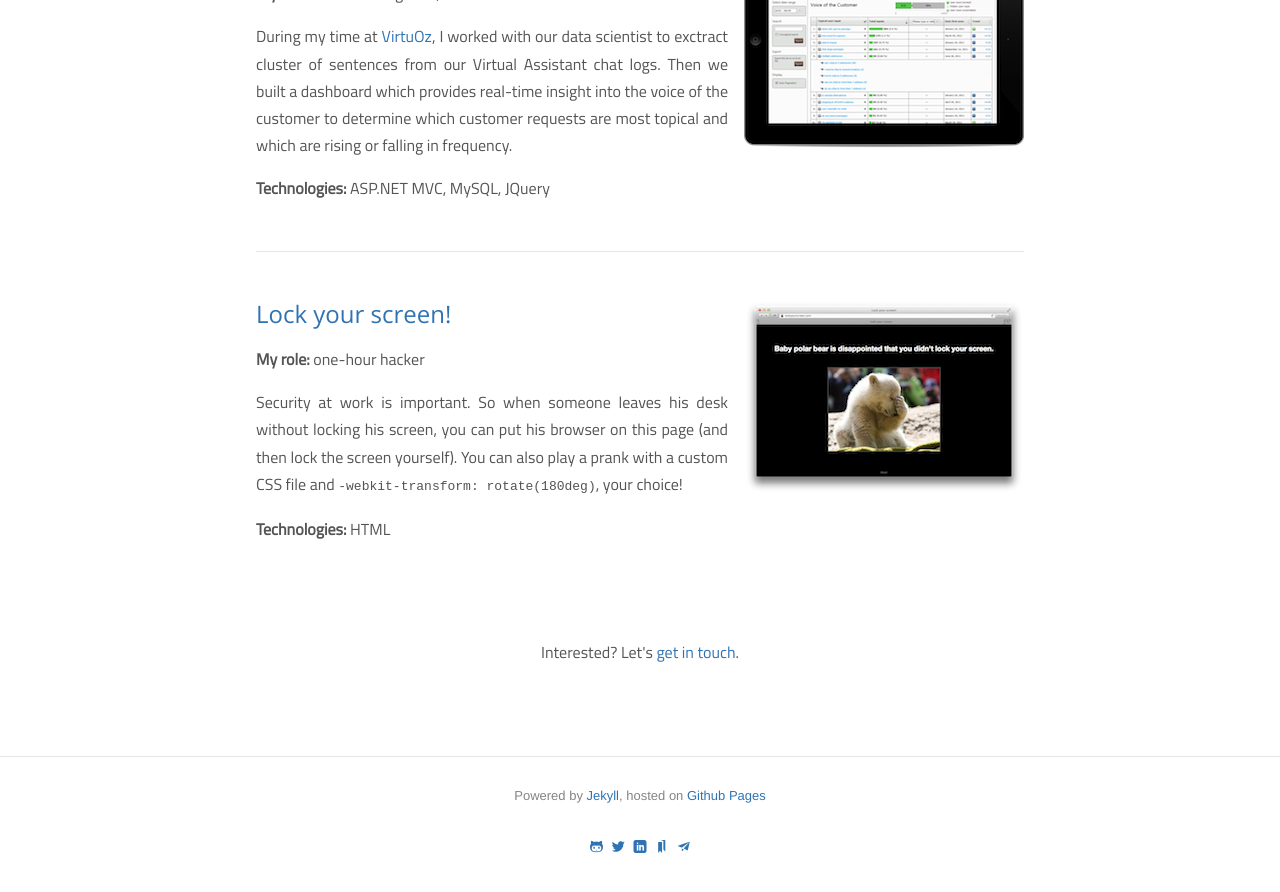
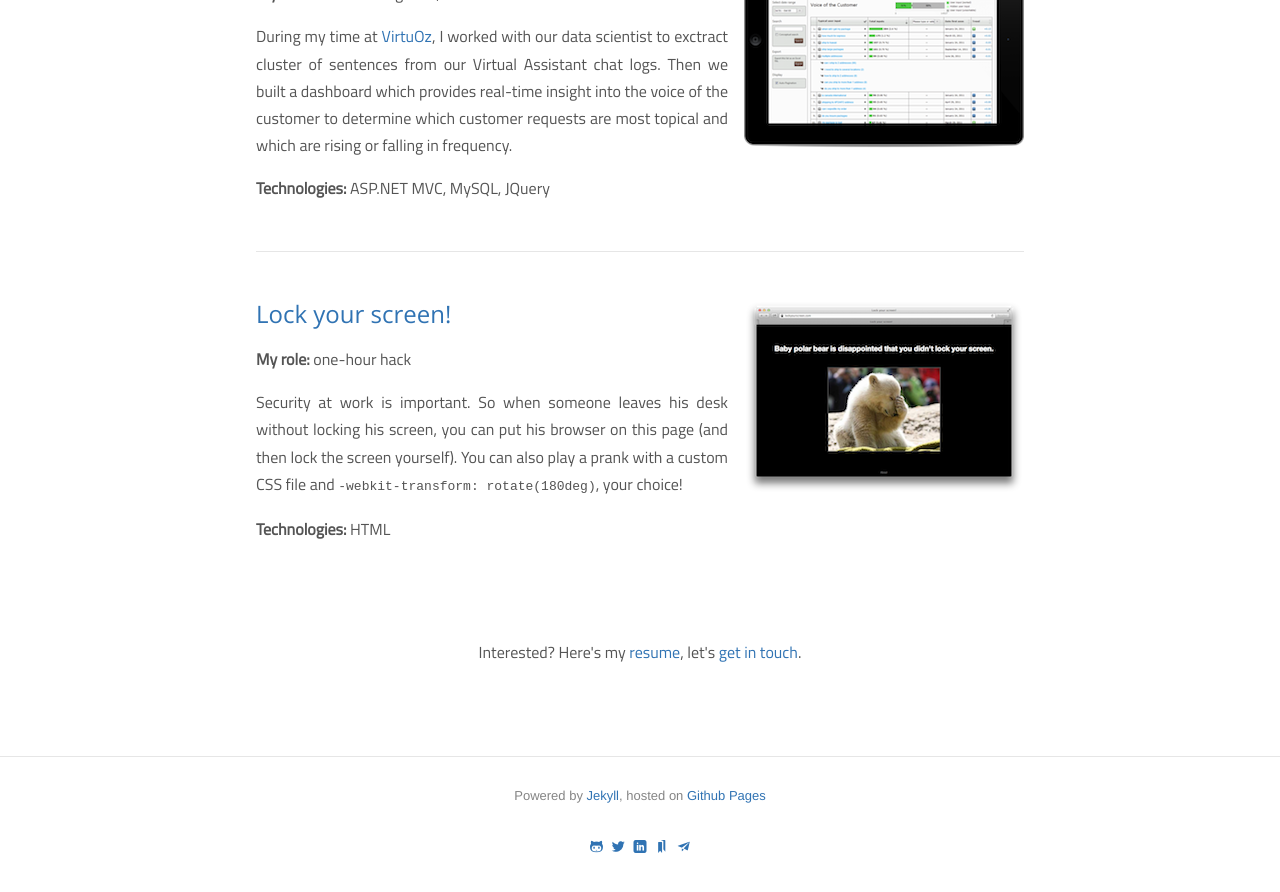
Before and after one commit to ssaunier/ssaunier.github.io, a Jekyll site: the page built from portfolio/index.html, in a window 1280 px wide and 900 px high, scrolled down 2308 px. Shown: the top 892 px of the window. Built offline with Jekyll 4.4.1, drawn with Linux system fonts in a browser that asks for light colours.

Commit message:
'Here's my resume' on the portfolio page

```diff
--- a/portfolio/index.html
+++ b/portfolio/index.html
@@ -197,7 +197,7 @@ category: portfolio
   </h2>
 
   <p>
-    <strong>My role:</strong> one-hour hacker
+    <strong>My role:</strong> one-hour hack
   </p>
 
   <p>
@@ -212,5 +212,6 @@ category: portfolio
 </section>
 
 <div class="fancy center convinced">
-  Interested? Let's <a href="mailto:seb+portfoliobottom@saunier.me?subject=Let's work together!">get in touch</a>.
+  Interested? Here's my <a href="https://github.com/ssaunier/resume/raw/master/resume.pdf">resume</a>,
+  let's <a href="mailto:seb+portfoliobottom@saunier.me?subject=Let's work together!">get in touch</a>.
 </div>
```
